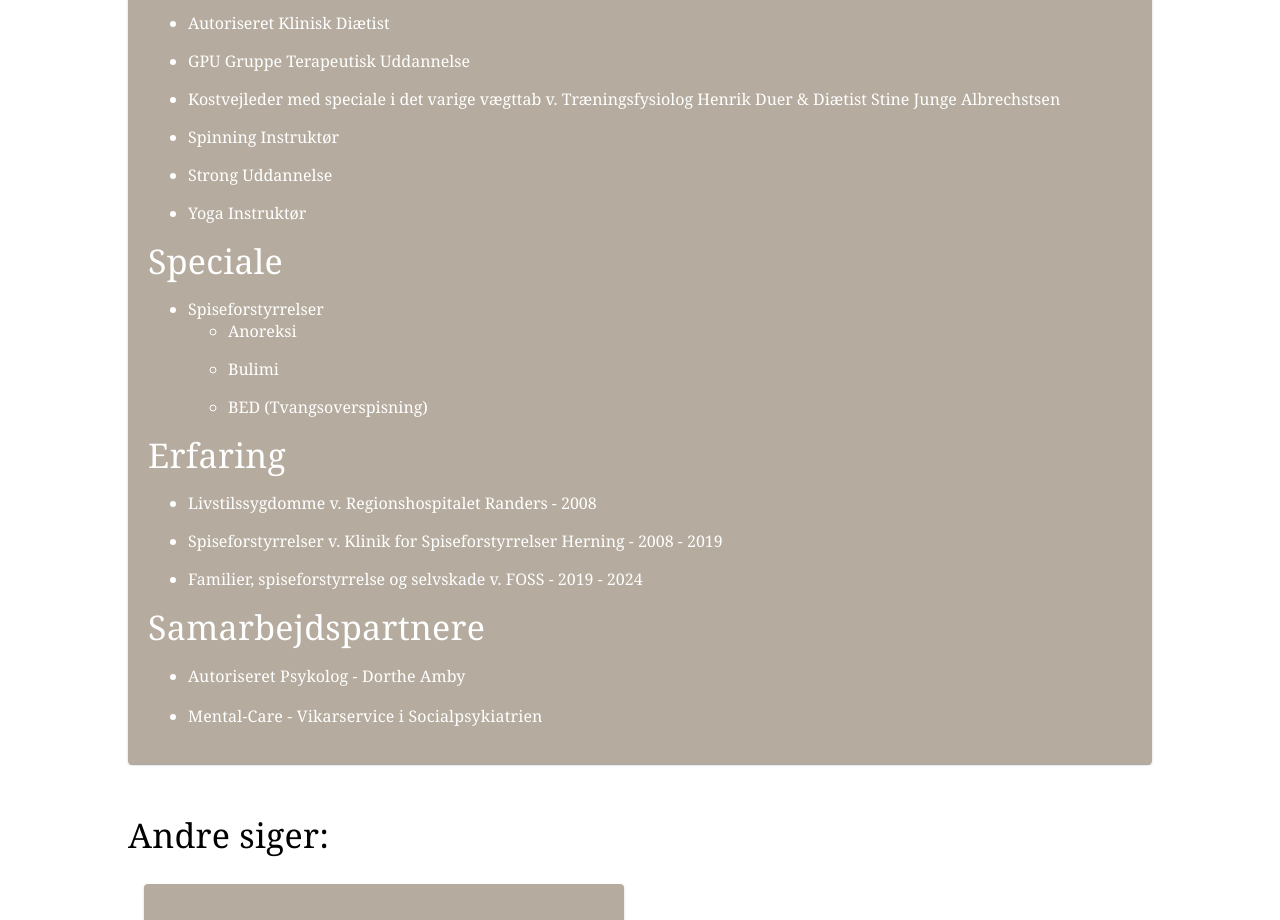
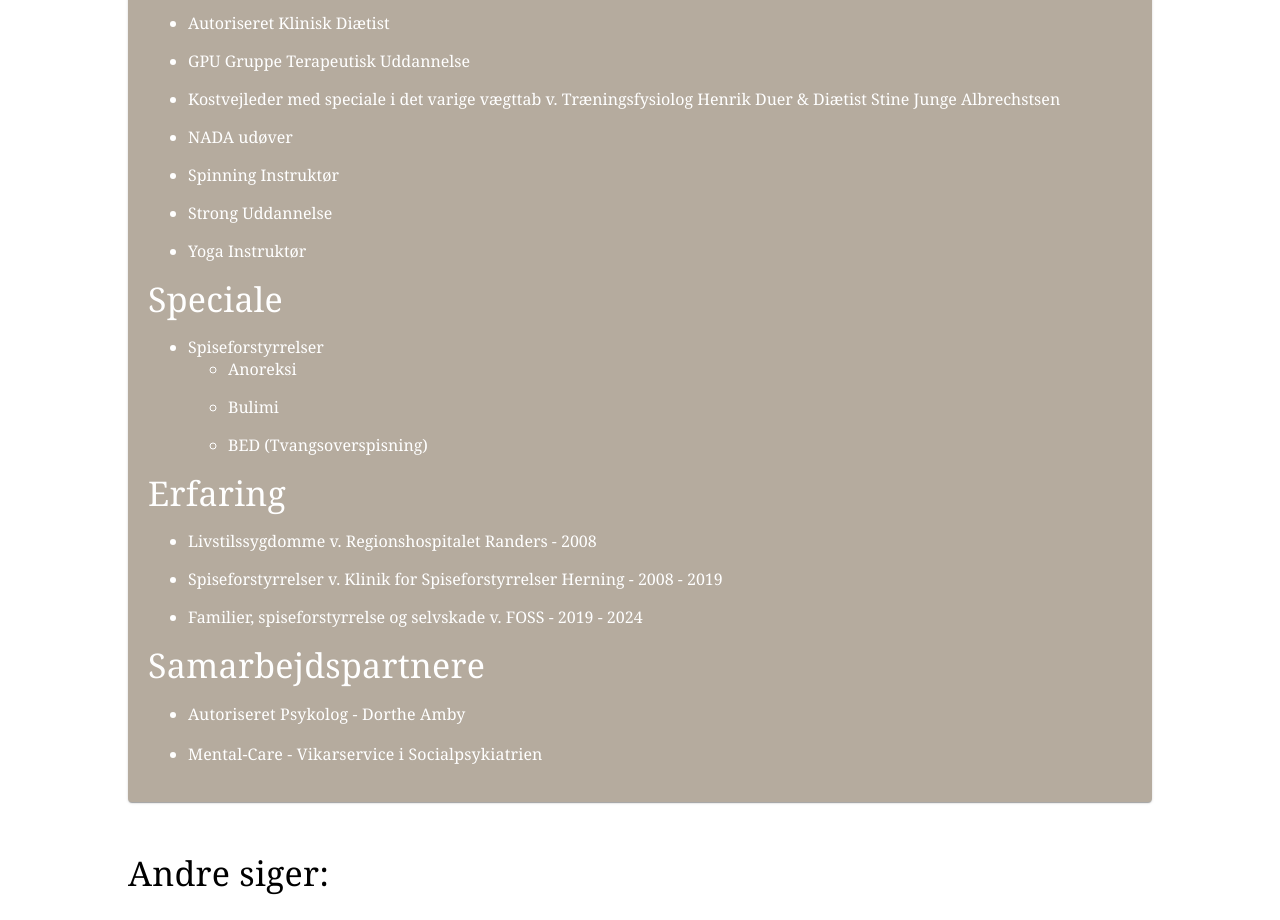
Before and after one commit to MarcusKofoedKirkegaard/rk_website, a React (Create React App) app: page /#/om-mig in a window 1280 px wide. Shown: the part 960-1880 px from the top of the page. Built offline with nearby package versions, Linux system fonts and the light colour scheme.

Commit message:
Added nada to experience

```diff
--- a/src/pages/OmMig/OmMig.tsx
+++ b/src/pages/OmMig/OmMig.tsx
@@ -70,6 +70,7 @@ const OmMig  = () => {
                                     <li>Autoriseret Klinisk Diætist</li>
                                     <li>GPU Gruppe Terapeutisk Uddannelse </li>
                                     <li>Kostvejleder med speciale i det varige vægttab v. Træningsfysiolog Henrik Duer & Diætist Stine Junge Albrechstsen</li>
+                                    <li>NADA udøver</li>
                                     <li>Spinning Instruktør </li>
                                     <li>Strong Uddannelse</li>
                                     <li>Yoga Instruktør</li>
```
